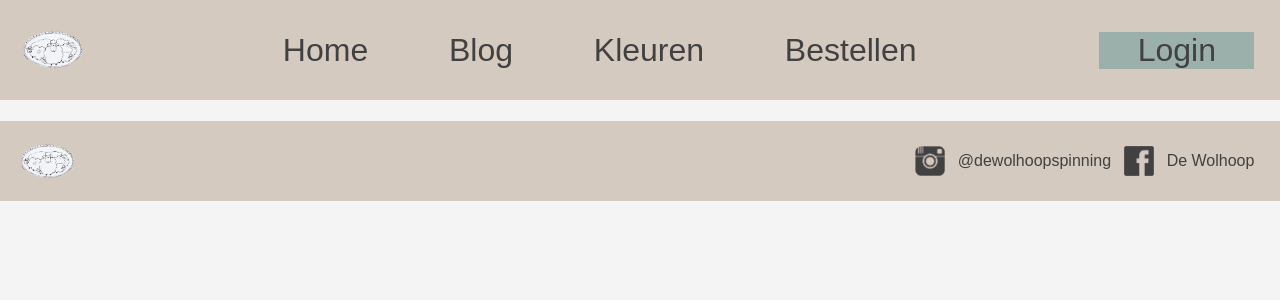
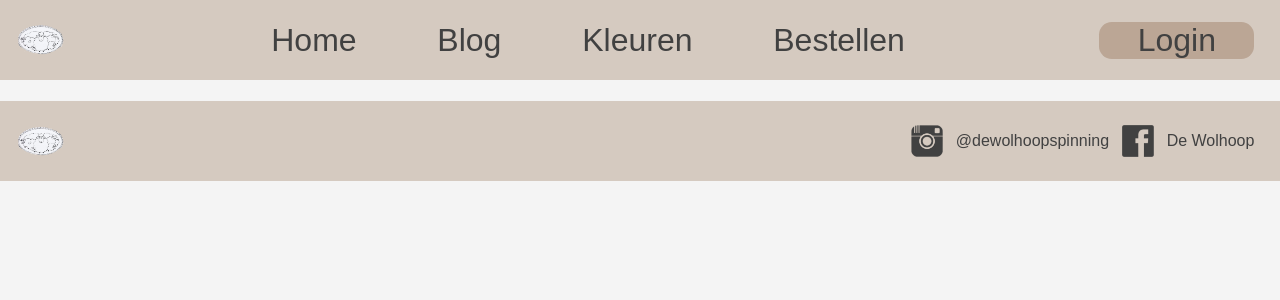
Before and after one commit to GhostyHobbit/CLE-reservering, a PHP site: page /contact.php in a window 1280 px wide. Shown: the top 300 px of the page. Run offline with PHP 8.4, Linux system fonts and the light colour scheme; some web fonts are replaced.

Commit message:
better global css

```diff
--- a/css/global.css
+++ b/css/global.css
@@ -5,7 +5,7 @@ body {
 
 nav {
     background-color: #D5CAC0;
-    height: 100px;
+    height: 10vh;
     display: flex;
     flex-direction: row;
     justify-content: space-between;
@@ -13,7 +13,7 @@ nav {
 }
 
 nav img {
-    width: 100px;
+    width: 6vw;
 }
 
 nav a {
@@ -29,25 +29,26 @@ nav a:hover {
 }
 
 nav .login {
-    background-color: #9BB0AB;
+    background-color: #bba695;
     margin-right: 2vw;
+    border-radius: 1vw;
 }
 
 nav .login:hover {
-    background-color: #7EA098;
+    background-color: #ab9482;
     font-weight: bold;
 }
 
 footer {
     background-color: #D5CAC0;
-    height: 80px;
+    height: 10vh;
     display: flex;
     align-items: center;
     justify-content: space-between;
 }
 
 footer img {
-    width: 90px;
+    width: 6vw;
     height: auto;
 }
 
@@ -59,7 +60,7 @@ footer div {
 }
 
 footer div img {
-    width: 30px;
+    width: 4vh;
     height: auto;
     margin: 0 1vw 0 1vw;
 }
```
